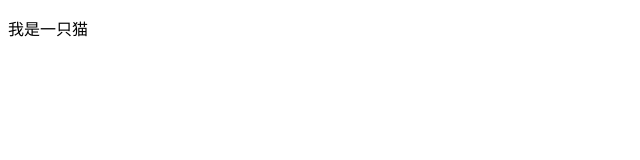
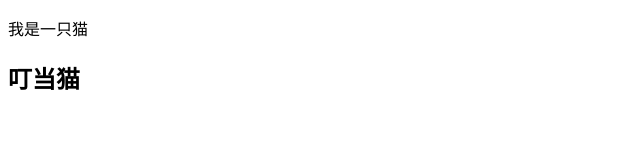
Before and after one commit to smilezZhang/PM, a plain HTML site: page index.html in a window 1280 px wide. Shown: the whole page, without its empty margins (0-640 px from the left). Drawn offline with Linux system fonts and the light colour scheme.

```diff
--- a/index.html
+++ b/index.html
@@ -6,5 +6,6 @@
 </head>
 <body>
     <p>我是一只猫</p>
+    <h2>叮当猫</h2>
 </body>
 </html>
```
